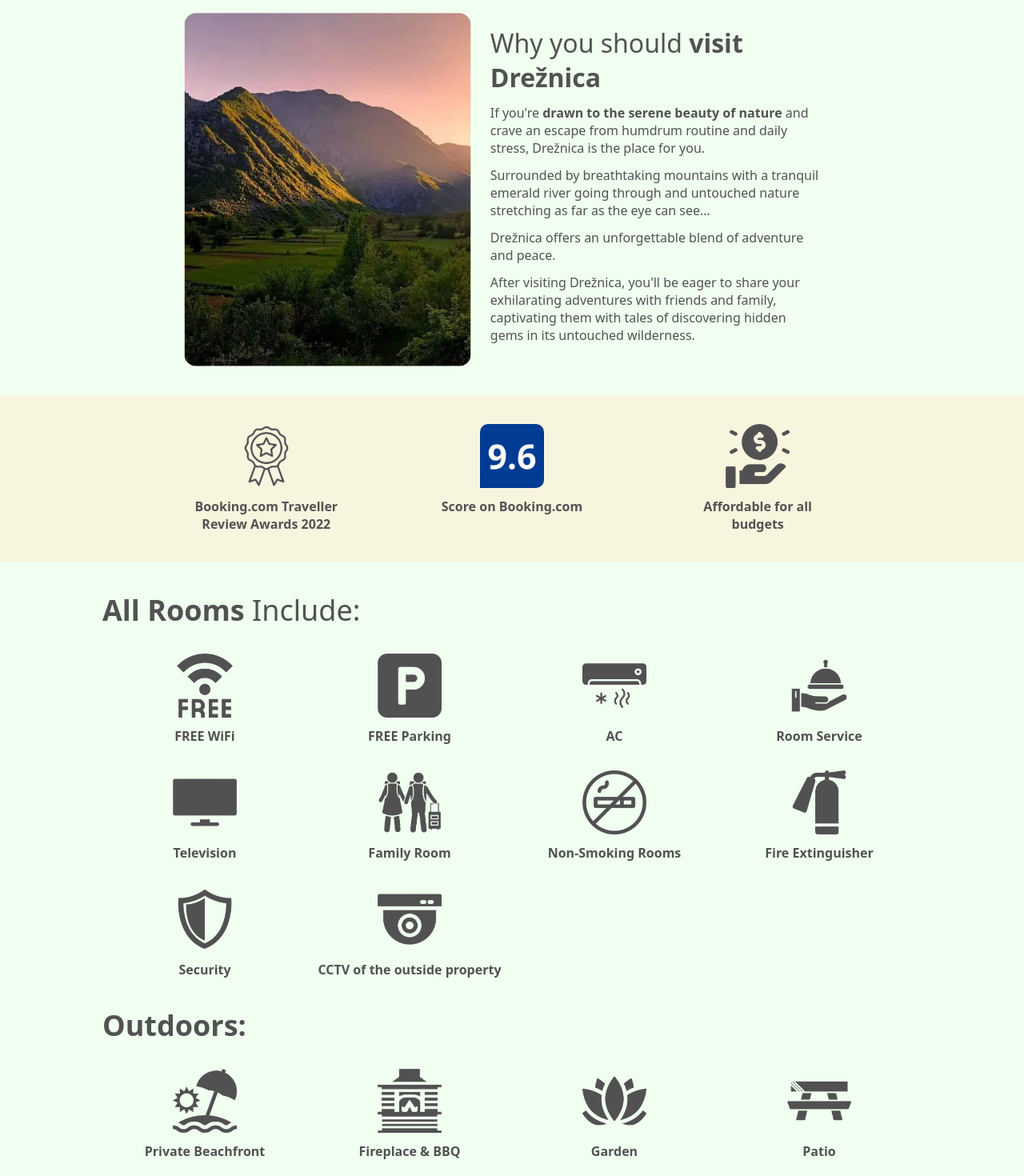
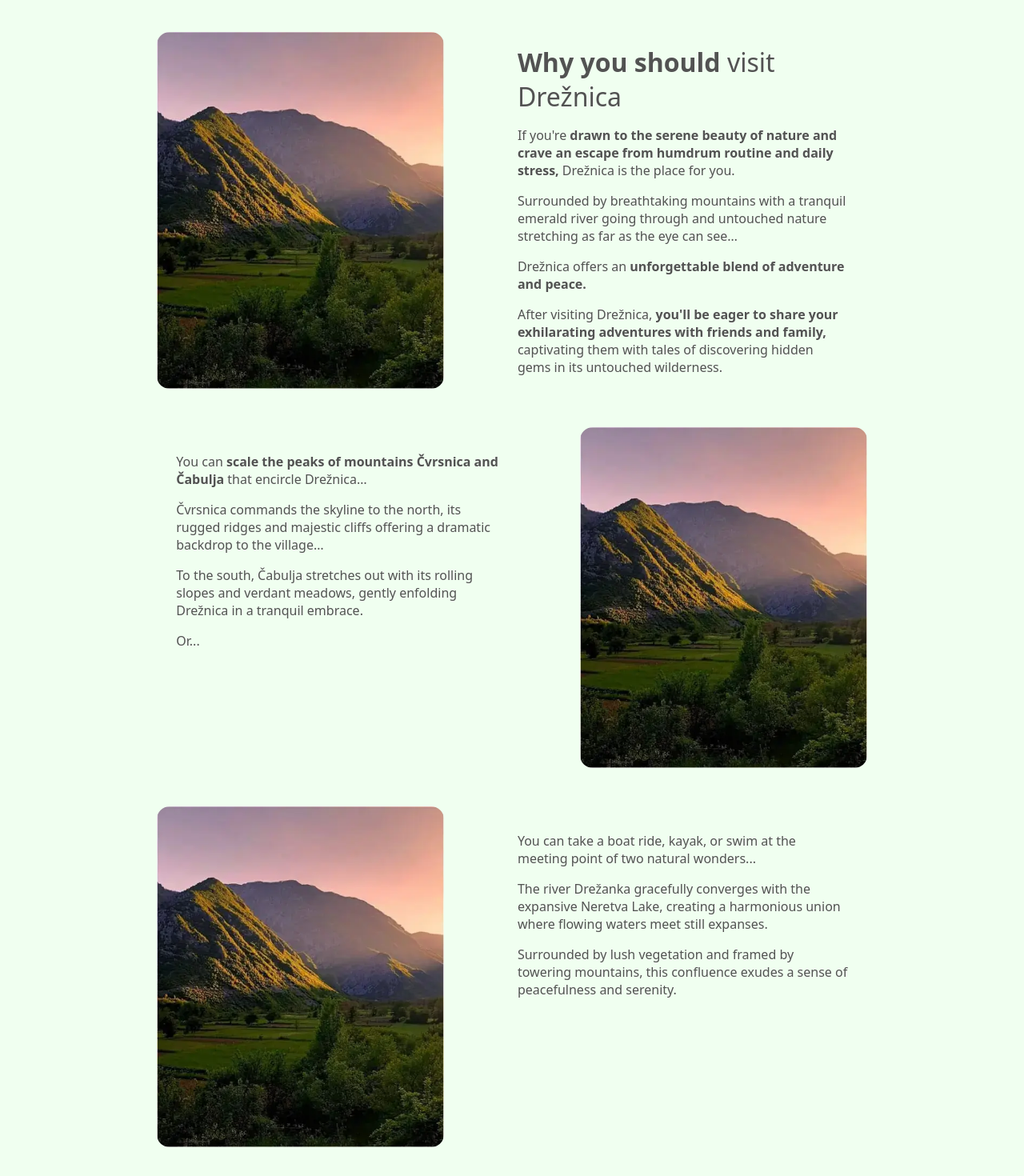
Before and after one commit to ErminMusic/Visit-Dre-nica, a React (Vite) app: page / in a window 1280 px wide. Shown: the part 900-2370 px from the top of the page at 80% size. Built offline with nearby package versions, Linux system fonts and the light colour scheme.

Commit message:
First Copy Done

```diff
--- a/src/components/data/GuestReview.jsx
+++ b/src/components/data/GuestReview.jsx
@@ -11,6 +11,7 @@ export const GuestReviews = [
         date: "18/01/2024",
         title: "I planned on staying for 2 nights, ended up staying 2 weeks!",
         description: `I've stayed in this lovely place just for one night, intimately say that but I had very fun. If you'll be around Mostar, you need to visit and stay in this place. It has a great lake and mountain view. Dino is a very kind and helpful person. Thanks a lot for this experience.`,
+        disliked: `The Bees`
     },
     {
         name: "Raoul Poenar",
@@ -21,6 +22,7 @@ export const GuestReviews = [
         date: "18/01/2024",
         title: "I planned on staying for 2 nights, ended up staying 2 weeks!",
         description: `I felt incredibly good here. Dino and his mom are incredibly warm and open persons. The room was really clean and comfortable and the views from the house are incredible.`,
+        disliked: `The Bees`
     },
     {
         name: "First Last 3",
@@ -31,6 +33,7 @@ export const GuestReviews = [
         date: "18/01/2024",
         title: "I planned on staying for 2 nights, ended up staying 2 weeks!",
         description: `Lorem ipsum, dolor sit amet consectetur adipisicing elit.\n\nNobis, molestiae, quia ipsum dicta repellendus sequi corporis sit omnis iste explicabo delectus`,
+        disliked: `The Bees`
     },
     {
         name: "First Last 4",
@@ -41,5 +44,6 @@ export const GuestReviews = [
         date: "18/01/2024",
         title: "I planned on staying for 2 nights, ended up staying 2 weeks!",
         description: `Lorem ipsum, dolor sit amet consectetur adipisicing elit. Nobis, molestiae, quia ipsum dicta repellendus sequi corporis sit omnis iste explicabo delectus id repellat debitis obcaecati. Laboriosam necessitatibus id aliquam voluptatem.Lorem ipsum, dolor sit amet consectetur adipisicing elit. Nobis, molestiae, quia ipsum dicta repellendus sequi corporis sit omnis iste explicabo delectus id repellat debitis obcaecati. Laboriosam necessitatibus id aliquam \n\nvoluptatem. Lorem ipsum, dolor sit amet consectetur adipisicing elit. Nobis, molestiae, quia ipsum dicta repellendus sequi corporis sit omnis iste explicabo delectus id repellat debitis obcaecati. Laboriosam necessitatibus id aliquam voluptatem.            Lorem ipsum, dolor sit amet consectetur adipisicing elit. Nobis, molestiae, quia ipsum dicta repellendus sequi corporis sit omnis iste explicabo delectus id repellat debitis obcaecati. Laboriosam necessitatibus id aliquam voluptatem.`,
+        disliked: `The Bees`
     },
 ];
--- a/src/components/main-components/Home.jsx
+++ b/src/components/main-components/Home.jsx
@@ -2,6 +2,7 @@ import { lazy, Suspense } from "react";
 import AboutImg from "../../assets/About.webp";
 import AboutVisitImg from "../../assets/AboutVisitDreznica.webp";
 import styled from "styled-components";
+import AboutUs from "../sections/AboutUs";
 const About = lazy(() => import("../sections/About"));
 const RoomEquipment = lazy(() => import("../sections/RoomEquipment"));
 const Rooms = lazy(() => import("../sections/Rooms"));
@@ -12,21 +13,54 @@ const Galery = lazy(() => import("../sections/Galery"));
 
 function Home() {
     const AboutDreznica = {
-        title: "Why you should ",
-        titleBold: "visit Drežnica",
-        placeholderText:
-        `If you're <strong>drawn to the serene beauty of nature</strong> and crave an escape from humdrum routine and daily stress, Drežnica is the place for you.\n\n
-        Surrounded by breathtaking mountains with a tranquil emerald river going through and untouched nature stretching as far as the eye can see…\n\n
-        Drežnica offers an unforgettable blend of adventure and peace.\n\n
-        After visiting Drežnica, you'll be eager to share your exhilarating adventures with friends and family, captivating them with tales of discovering hidden gems in its untouched wilderness.\n\n
-        `,
+        title: "visit Drežnica",
+        titleBold: "Why you should ",
+        generalDescription: [
+            {
+                __html: `If you're <b>drawn to the serene beauty of nature and crave an escape from humdrum routine and daily stress,</b> Drežnica is the place for you.\n\n`,
+            },
+            {
+                __html: `Surrounded by breathtaking mountains with a tranquil emerald river going through and untouched nature stretching as far as the eye can see…\n\n`,
+            },
+            {
+                __html: `Drežnica offers an <b>unforgettable blend of adventure and peace.</b>\n\n`,
+            },
+            {
+                __html: `After visiting Drežnica, <b>you'll be eager to share your exhilarating adventures with friends and family,</b> captivating them with tales of discovering hidden gems in its untouched wilderness.\n\n`,
+            },
+        ],
+        mountainDescription: [
+            {
+                __html: `You can <b>scale the peaks of mountains Čvrsnica and Čabulja</b> that encircle Drežnica…\n\n`,
+            },
+            {
+                __html: `Čvrsnica commands the skyline to the north, its rugged ridges and majestic cliffs offering a dramatic backdrop to the village…\n\n`,
+            },
+            {
+                __html: `To the south, Čabulja stretches out with its rolling slopes and verdant meadows, gently enfolding Drežnica in a tranquil embrace.\n\n`,
+            },
+            {
+                __html: `Or...\n\n`,
+            },
+        ],
+        riverDescription: [
+            {
+                __html: `You can take a boat ride, kayak, or swim at the meeting point of two natural wonders...\n\n`,
+            },
+            {
+                __html: `The river Drežanka gracefully converges with the expansive Neretva Lake, creating a harmonious union where flowing waters meet still expanses.\n\n`,
+            },
+            {
+                __html: `Surrounded by lush vegetation and framed by towering mountains, this confluence exudes a sense of peacefulness and serenity.\n\n`,
+            },
+        ],
         alter: "About Image",
         image: AboutImg,
     };
     const AboutVisitDreznica = {
         title: "About ",
         titleBold: "Visit Drežnica",
-        placeholderText: "afdwdaw",
+        aboutUsDescription: "afdwdaw",
         alter: "About Image",
         image: AboutVisitImg,
     };
@@ -39,7 +73,7 @@ function Home() {
                 <Rooms />
                 <Activities />
                 <Review />
-                <About content={AboutVisitDreznica} />
+                <AboutUs content={AboutVisitDreznica} />
                 <Galery />
             </Suspense>
         </Container>
--- a/src/components/sections/About.jsx
+++ b/src/components/sections/About.jsx
@@ -9,12 +9,25 @@ function About({ content }) {
         content: PropTypes.shape({
             title: PropTypes.string.isRequired,
             titleBold: PropTypes.string.isRequired,
-            placeholderText: PropTypes.string.isRequired,
+            generalDescription: PropTypes.arrayOf(
+                PropTypes.shape({
+                    __html: PropTypes.string.isRequired,
+                })
+            ).isRequired,
+            mountainDescription: PropTypes.arrayOf(
+                PropTypes.shape({
+                    __html: PropTypes.string.isRequired,
+                })
+            ).isRequired,
+            riverDescription: PropTypes.arrayOf(
+                PropTypes.shape({
+                    __html: PropTypes.string.isRequired,
+                })
+            ).isRequired,
             alter: PropTypes.string.isRequired,
             image: PropTypes.node.isRequired,
         }).isRequired,
     };
-
     return (
         <Wrap>
             <Container>
@@ -23,7 +36,27 @@ function About({ content }) {
                     <Content
                         title={content.title}
                         titleBold={content.titleBold}
-                        content={content.placeholderText}
+                        content={content.generalDescription}
+                    />
+                </Suspense>
+            </Container>
+            <FlipContainer>
+                <Suspense fallback={<div>Loading...</div>}>
+                    <Image image={content.image} alter={content.alter} />
+                    <Content
+                        title=""
+                        titleBold=""
+                        content={content.mountainDescription}
+                    />
+                </Suspense>
+            </FlipContainer>
+            <Container>
+                <Suspense fallback={<div>Loading...</div>}>
+                    <Image image={content.image} alter={content.alter} />
+                    <Content
+                        title=""
+                        titleBold=""
+                        content={content.riverDescription}
                     />
                 </Suspense>
             </Container>
@@ -40,13 +73,16 @@ const Wrap = styled.div`
     position: relative;
     display: flex;
     justify-content: center;
+    align-items: center;
+    flex-direction: column;
     padding: 36px 0;
 `;
 const Container = styled.div`
     width: 80%;
+    margin: 24px 0;
     height: auto;
     display: flex;
-    justify-content: center;
+    justify-content: space-evenly;
     @media (max-width: 850px) {
         width: 95%;
     }
@@ -55,3 +91,13 @@ const Container = styled.div`
         align-items: center;
     }
 `;
+const FlipContainer = styled(Container)`
+    flex-direction: row-reverse;
+    @media (max-width: 850px) {
+        width: 95%;
+    }
+    @media (max-width: 700px) {
+        flex-direction: column;
+        align-items: center;
+    }
+`;
--- /dev/null
+++ b/src/components/sections/AboutUs.jsx
@@ -0,0 +1,60 @@
+import styled from "styled-components";
+import PropTypes from "prop-types";
+import { lazy, Suspense } from "react";
+const Image = lazy(() => import("./sub-components/About/Image"));
+const Content = lazy(() => import("./sub-components/About/Content"));
+
+function AboutUs({ content }) {
+    AboutUs.propTypes = {
+        content: PropTypes.shape({
+            title: PropTypes.string,
+            titleBold: PropTypes.string,
+            aboutUsDescription: PropTypes.string.isRequired,
+            alter: PropTypes.string.isRequired,
+            image: PropTypes.node.isRequired,
+        }).isRequired,
+    };
+
+    return (
+        <Wrap>
+            <Container>
+                <Suspense fallback={<div>Loading...</div>}>
+                    <Image image={content.image} alter={content.alter} />
+                    <Content
+                        title={content.title}
+                        titleBold={content.titleBold}
+                        content={content.aboutUsDescription}
+                    />
+                </Suspense>
+            </Container>
+        </Wrap>
+    );
+}
+
+export default AboutUs;
+
+const Wrap = styled.div`
+    background-color: #f0fff0;
+    color: #525252;
+    width: 100%;
+    position: relative;
+    display: flex;
+    justify-content: center;
+    align-items: center;
+    flex-direction: column;
+    padding: 36px 0;
+`;
+const Container = styled.div`
+    width: 80%;
+    margin: 8px 0;
+    height: auto;
+    display: flex;
+    justify-content: space-evenly;
+    @media (max-width: 850px) {
+        width: 95%;
+    }
+    @media (max-width: 700px) {
+        flex-direction: column;
+        align-items: center;
+    }
+`;
--- a/src/components/sections/sub-components/About/Content.jsx
+++ b/src/components/sections/sub-components/About/Content.jsx
@@ -5,33 +5,40 @@ function Content({ content, title, titleBold }) {
     Content.propTypes = {
         title: PropTypes.string.isRequired,
         titleBold: PropTypes.string.isRequired,
-        content: PropTypes.string.isRequired,
+        content: PropTypes.oneOfType([
+            PropTypes.string,
+            PropTypes.shape({
+                __html: PropTypes.string.isRequired,
+            }),
+            PropTypes.arrayOf(
+                PropTypes.shape({
+                    __html: PropTypes.string.isRequired,
+                })
+            ).isRequired,
+        ]).isRequired,
     };
+
     const renderContent = () => {
-        const paragraphs = content.split("\n").map((paragraph, index) => {
-            if (paragraph.includes("<strong>") && paragraph.includes("</strong>")) {
-                const parts = paragraph.split(/<\/?strong>/);
-                return (
-                    <Text key={index}>
-                        {parts.map((part, partIndex) => {
-                            return partIndex % 2 === 0 ? (
-                                <span key={partIndex}>{part}</span>
-                            ) : (
-                                <strong key={partIndex}>{part}</strong>
-                            );
-                        })}
-                    </Text>
-                );
-            } else {
-                return <Text key={index}>{paragraph}</Text>;
-            }
-        });
-        return paragraphs;
+        if (Array.isArray(content)) {
+            return content.map((item, index) => (
+                <Paragraph key={index} dangerouslySetInnerHTML={item} />
+            ));
+        } else if (typeof content === "object" && content.__html) {
+            return <Paragraph dangerouslySetInnerHTML={content} />;
+        } else if (typeof content === "string") {
+            const paragraphs = content
+                .split("\n")
+                .map((paragraph, index) => (
+                    <Paragraph key={index}>{paragraph}</Paragraph>
+                ));
+            return paragraphs;
+        }
     };
     return (
         <ContentHolder>
             <h1>
-                {title} <span>{titleBold}</span>
+                <span>{titleBold}</span>
+                {title}
             </h1>
             {renderContent()}
         </ContentHolder>
@@ -61,6 +68,7 @@ const ContentHolder = styled.div`
         width: 100%;
     }
 `;
-const Text = styled.p`
-    margin: 12px 0 0 0;
+
+const Paragraph = styled.p`
+    margin: 16px 0 0 0;
 `;
--- a/src/components/sections/sub-components/Review/ReviewSlider.jsx
+++ b/src/components/sections/sub-components/Review/ReviewSlider.jsx
@@ -27,6 +27,7 @@ function ReviewSlider({ list }) {
                 date: PropTypes.string.isRequired,
                 title: PropTypes.string.isRequired,
                 description: PropTypes.string.isRequired,
+                disliked: PropTypes.string.isRequired,
             })
         ).isRequired,
     };
@@ -46,6 +47,7 @@ function ReviewSlider({ list }) {
                         date={item.date}
                         title={item.title}
                         description={item.description}
+                        disliked={item.disliked}
                     />
                 </Container>
             ))}
--- a/src/components/sections/sub-components/Review/TextHolder.jsx
+++ b/src/components/sections/sub-components/Review/TextHolder.jsx
@@ -2,12 +2,13 @@ import { useState } from "react";
 import PropTypes from "prop-types";
 import styled from "styled-components";
 
-const TextHolder = ({ date, title, description }) => {
+const TextHolder = ({ date, title, description, disliked }) => {
     const [isOpen, setIsOpen] = useState(false);
     TextHolder.propTypes = {
         date: PropTypes.string.isRequired,
         title: PropTypes.string.isRequired,
         description: PropTypes.string.isRequired,
+        disliked: PropTypes.string.isRequired,
     };
     const showDescriptionStyle = {
         WebkitLineClamp: isOpen ? "unset" : 4,
@@ -20,6 +21,11 @@ const TextHolder = ({ date, title, description }) => {
             {paragraph}
         </Description>
     ));
+    const dislike = disliked.split('\n').map((paragraph, index) => (
+        <Description key={index}>
+            {paragraph}
+        </Description>
+    ));
 
     return (
         <TextContainer>
@@ -28,7 +34,10 @@ const TextHolder = ({ date, title, description }) => {
             </p>
             <Title>{title}</Title>
             <div style={showDescriptionStyle}>
+                <span>Liked:</span>
                 {paragraphs}
+                <span>Disliked:</span>
+                {dislike}
             </div>
             {description.length > 200 && (
                 <ReadMoreButton onClick={() => setIsOpen(!isOpen)}>
@@ -45,6 +54,10 @@ const TextContainer = styled.div`
     p {
         margin: 8px 0;
     }
+    span {
+        font-size: 18px;
+        font-weight: bold;
+    }
 `;
 const Description = styled.p`
     margin: 8px 0;
@@ -58,7 +71,7 @@ const ReadMoreButton = styled.button`
     margin: 8px 0;
     padding: 0;
     outline: none;
-    font-size: 16px;
+    font-size: 18px;
 `;
 const Title = styled.h2`
     margin: 12px 0;
--- a/src/components/sections/sub-components/Strip/StripIcons.jsx
+++ b/src/components/sections/sub-components/Strip/StripIcons.jsx
@@ -46,6 +46,10 @@ const Holder = styled.div`
         margin: 20px;
         width: 35%;
     }
+    @media (max-width: 350px) {
+        width: 140px;
+        height: 140px;
+    }
 `;
 
 const Wrapper = styled.div`
```
Also changed, not shown: src/components/data/RoomDetails.jsx (+10 -10 lines), src/components/sections/sub-components/Rooms/Room.jsx (+38 -6 lines).
